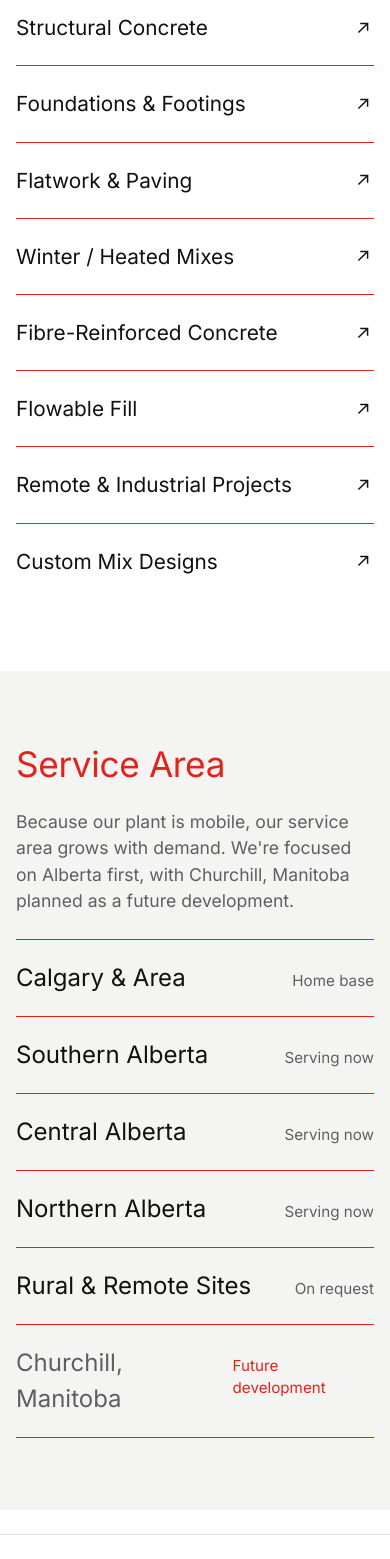
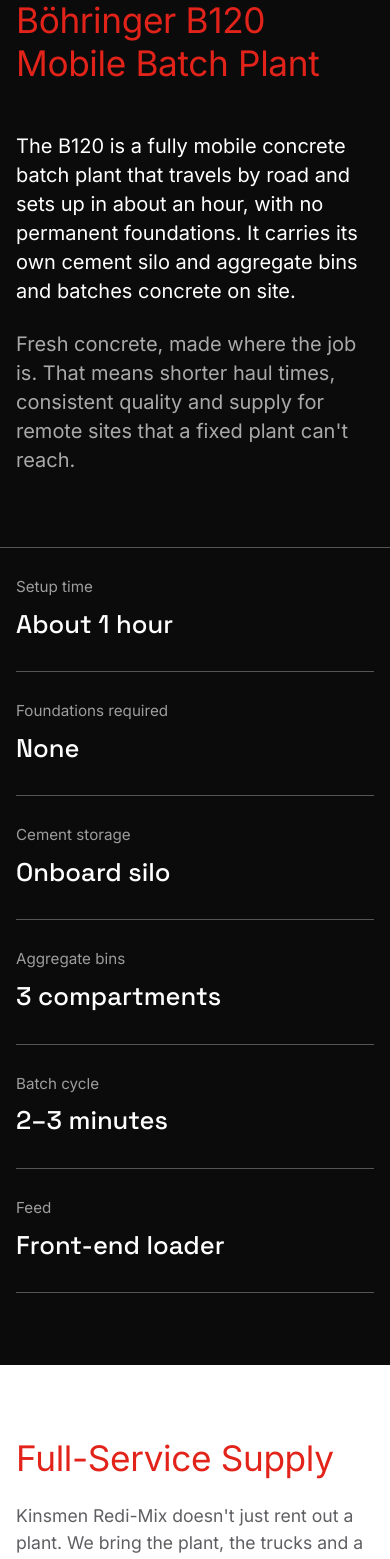
Before and after one commit to ScaleCRMCO/Kinsmen-Redi-Mix, a Next.js app: page / in a window 390 px wide. Shown: the part 2160-3719 px from the top of the page. Built offline with nearby package versions, Linux system fonts and the light colour scheme.

Commit message:
Add B120 mobile plant and full-service supply sections
Co-Authored-By: Claude Opus 5.5 <noreply@anthropic.com>
Claude-Session: https://claude.ai/code/session_01Ebq2Q3EiF2kxTpiveFEXHZ

```diff
--- a/app/globals.css
+++ b/app/globals.css
@@ -142,3 +142,28 @@ h1, h2, h3 { font-weight: 500; letter-spacing: -0.01em; line-height: 1.2; }
   .footer-grid { grid-template-columns: 1fr; }
 }
 .footer-logo-link { display: inline-block; }
+
+/* Plant + full-service sections */
+.plant { background: var(--black); color: var(--white); }
+.plant .plant-text p { color: var(--white); }
+.plant .plant-text .quote { color: rgba(255,255,255,0.65); }
+.specs {
+  display: grid; grid-template-columns: repeat(3, 1fr);
+  margin-top: 80px; border-top: 1px solid rgba(255,255,255,0.3);
+}
+.spec { padding: 28px 24px 28px 0; border-bottom: 1px solid rgba(255,255,255,0.3); }
+.spec span { display: block; color: rgba(255,255,255,0.6); font-size: 0.95rem; margin-bottom: 6px; }
+.spec strong { font-family: var(--font-display), sans-serif; font-weight: 500; font-size: 1.6rem; }
+.muted.wide { max-width: 720px; }
+.service-grid { display: grid; grid-template-columns: repeat(3, 1fr); gap: 48px; margin-top: 64px; }
+.service { border-top: 2px solid var(--red); padding-top: 24px; }
+.service-n { display: block; color: var(--red); font-size: 0.9rem; margin-bottom: 1rem; }
+.service h3 { font-size: 1.6rem; margin-bottom: 0.75rem; }
+.service p { color: var(--muted); font-size: 1.05rem; }
+@media (max-width: 900px) {
+  .specs { grid-template-columns: 1fr 1fr; }
+  .service-grid { grid-template-columns: 1fr; gap: 32px; }
+}
+@media (max-width: 640px) {
+  .specs { grid-template-columns: 1fr; margin-top: 48px; }
+}
--- a/app/page.tsx
+++ b/app/page.tsx
@@ -10,6 +10,22 @@ const stats = [
   { value: "100%", label: "Mobile batch plant" },
   { value: "AB", label: "Province-wide supply" },
   { value: "365", label: "Days a year, winter-ready" },
+];
+
+// Böhringer B120 details from dealer listings: confirm against the official spec sheet.
+const plantSpecs = [
+  { label: "Setup time", value: "About 1 hour" },
+  { label: "Foundations required", value: "None" },
+  { label: "Cement storage", value: "Onboard silo" },
+  { label: "Aggregate bins", value: "3 compartments" },
+  { label: "Batch cycle", value: "2–3 minutes" },
+  { label: "Feed", value: "Front-end loader" },
+];
+
+const fullService = [
+  { n: "01", title: "The Plant", body: "Our Böhringer B120 mobile batch plant is set up on or near your site, so concrete is batched fresh where you need it." },
+  { n: "02", title: "The Trucks", body: "We supply our own mixer trucks to deliver every load from the plant to the pour, on your schedule." },
+  { n: "03", title: "The Crew", body: "Experienced operators, drivers and support crew run the operation start to finish. You focus on the build." },
 ];
 
 const products = [
@@ -98,6 +114,54 @@ export default function Home() {
                 <span>{s.label}</span>
               </div>
             ))}
+          </div>
+        </section>
+
+        <section id="plant" className="section plant">
+          <div className="container split">
+            <div>
+              <p className="eyebrow">Our Plant</p>
+              <h2 className="section-title">Böhringer B120 Mobile Batch Plant</h2>
+            </div>
+            <div className="lead-text plant-text">
+              <p>
+                The B120 is a fully mobile concrete batch plant that travels by road and
+                sets up in about an hour, with no permanent foundations. It carries its
+                own cement silo and aggregate bins and batches concrete on site.
+              </p>
+              <p className="quote">
+                Fresh concrete, made where the job is. That means shorter haul times,
+                consistent quality and supply for remote sites that a fixed plant can&apos;t reach.
+              </p>
+            </div>
+          </div>
+          <div className="container specs">
+            {plantSpecs.map((s) => (
+              <div key={s.label} className="spec">
+                <span>{s.label}</span>
+                <strong>{s.value}</strong>
+              </div>
+            ))}
+          </div>
+        </section>
+
+        <section id="full-service" className="section">
+          <div className="container">
+            <h2 className="section-title">Full-Service Supply</h2>
+            <p className="muted wide">
+              Kinsmen Redi-Mix doesn&apos;t just rent out a plant. We bring the plant,
+              the trucks and a full crew, so you get a complete concrete supply operation
+              on your project.
+            </p>
+            <div className="service-grid">
+              {fullService.map((f) => (
+                <div key={f.n} className="service">
+                  <span className="service-n">{f.n}</span>
+                  <h3>{f.title}</h3>
+                  <p>{f.body}</p>
+                </div>
+              ))}
+            </div>
           </div>
         </section>
 
--- a/components/Header.tsx
+++ b/components/Header.tsx
@@ -5,6 +5,7 @@ import { useEffect, useState } from "react";
 
 const links = [
   { href: "#about", label: "About" },
+  { href: "#plant", label: "Our Plant" },
   { href: "#products", label: "Products" },
   { href: "#service-area", label: "Service Area" },
   { href: "#contact", label: "Contact" },
```
